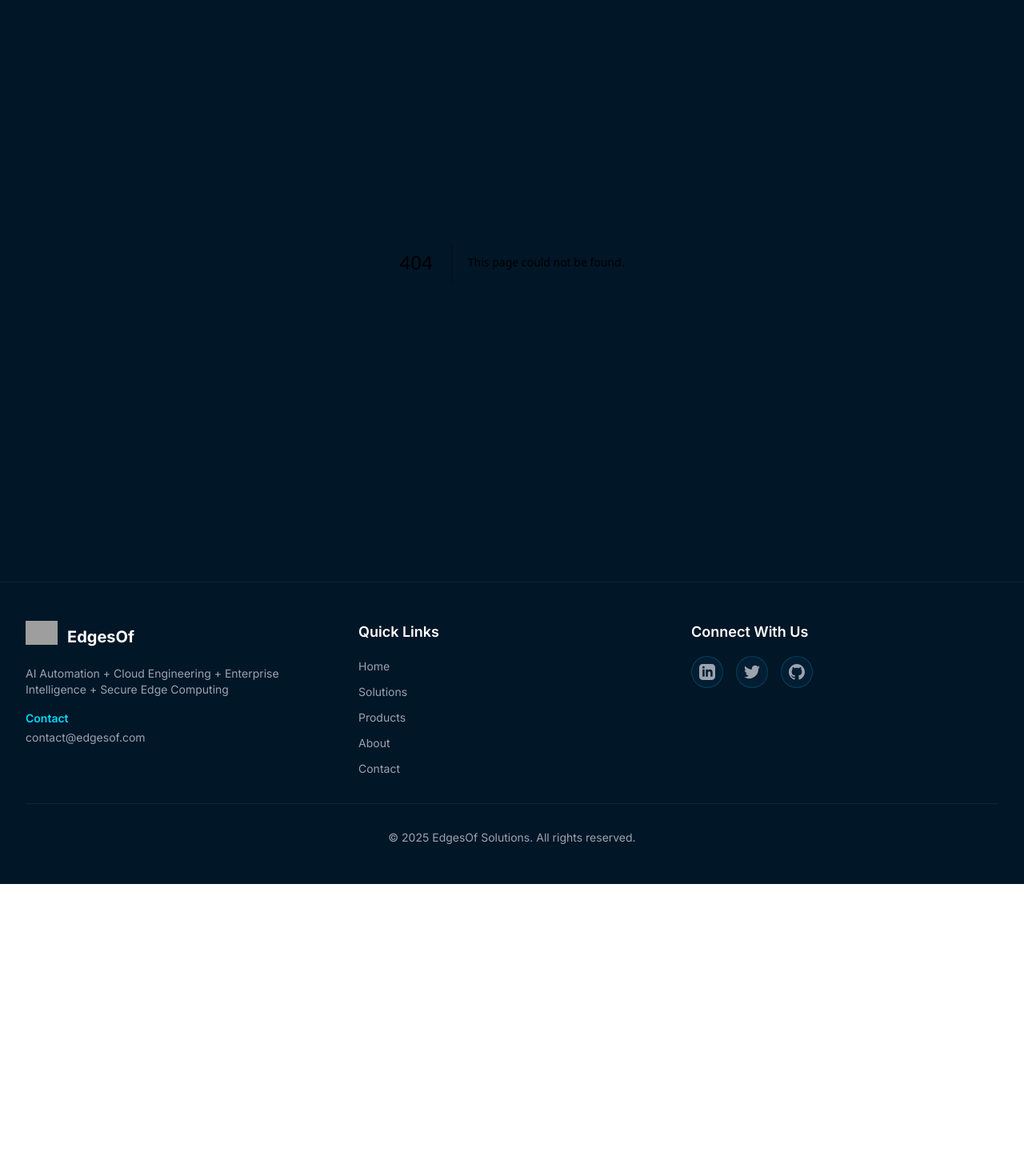
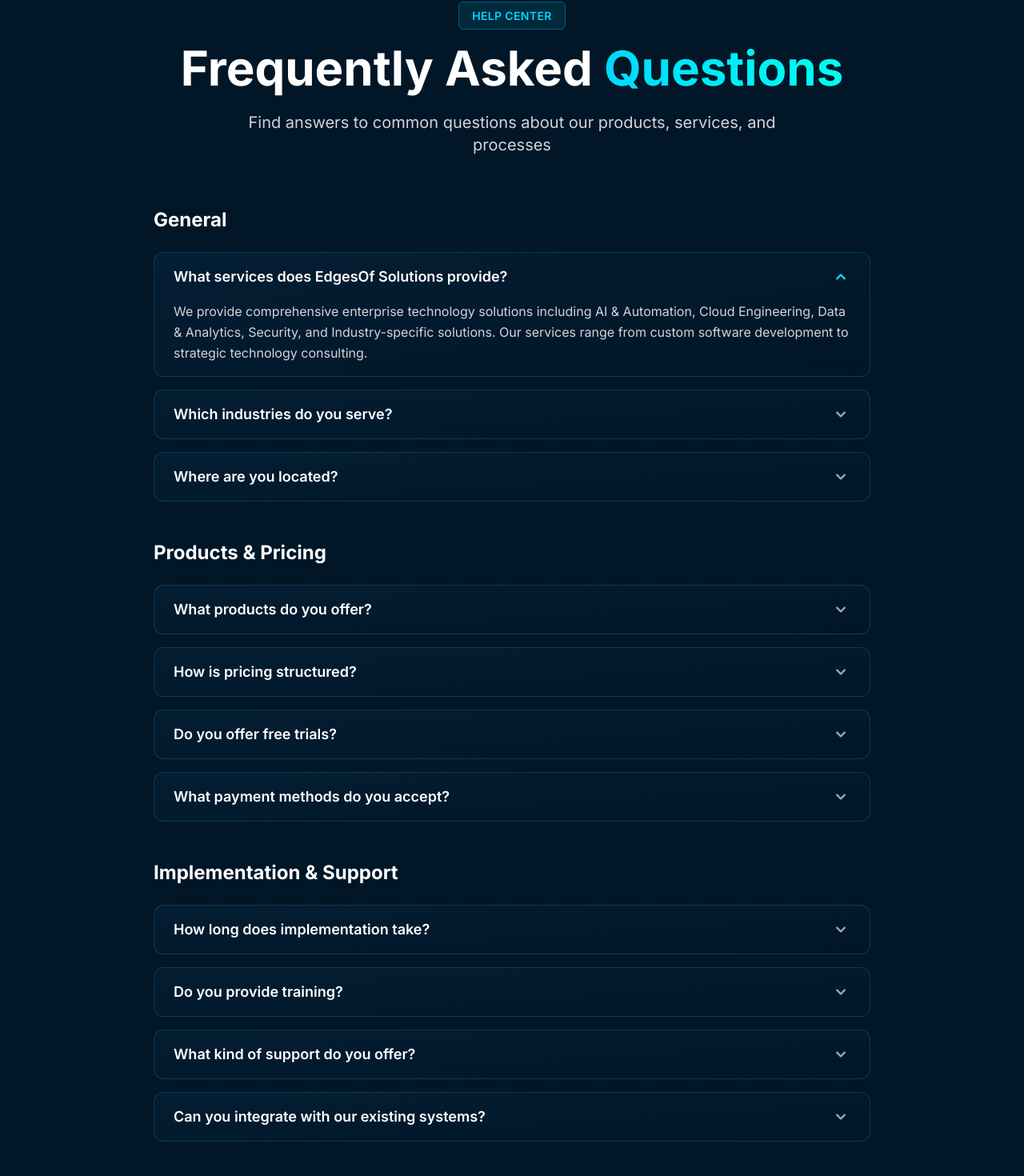
Before and after one commit to itvaibhav-jpg/edgesof-site, a Next.js app: page /faq in a window 1280 px wide. Before the commit this address had no page. Shown: the part 153-1623 px from the top of the page at 80% size. Before the commit the page ends 1258 px from the top, so only its background shows below. Built offline with nearby package versions, Linux system fonts and the light colour scheme; grey boxes are pictures that could not be loaded.

Commit message:
Create comprehensive FAQ page

```diff
--- /dev/null
+++ b/app/faq/page.tsx
@@ -0,0 +1,190 @@
+'use client';
+
+import { useState } from 'react';
+import { HiChevronDown, HiChevronUp } from 'react-icons/hi';
+
+export default function FAQ() {
+  const [openIndex, setOpenIndex] = useState<number | null>(0);
+
+  const categories = [
+    {
+      name: 'General',
+      faqs: [
+        {
+          question: 'What services does EdgesOf Solutions provide?',
+          answer: 'We provide comprehensive enterprise technology solutions including AI & Automation, Cloud Engineering, Data & Analytics, Security, and Industry-specific solutions. Our services range from custom software development to strategic technology consulting.',
+        },
+        {
+          question: 'Which industries do you serve?',
+          answer: 'We serve Healthcare, Finance, Logistics, Retail, Manufacturing, and Technology sectors. Our solutions are tailored to meet the unique challenges and compliance requirements of each industry.',
+        },
+        {
+          question: 'Where are you located?',
+          answer: 'We are headquartered in Bangalore, India, with remote teams serving clients globally across North America, Europe, and Asia-Pacific regions.',
+        },
+      ],
+    },
+    {
+      name: 'Products & Pricing',
+      faqs: [
+        {
+          question: 'What products do you offer?',
+          answer: 'We offer 6 enterprise-grade products: EdgeFlow AI (automation), EdgeCloud OS (cloud orchestration), EdgeHealth EMR (healthcare), EdgeCRM Pro (CRM/ERP), EdgeDashboard Pro (analytics), and EdgeSecure (security platform).',
+        },
+        {
+          question: 'How is pricing structured?',
+          answer: 'Our products start from $499/month to $1,499/month for standard plans. Enterprise custom pricing is available for large organizations with specific requirements. All plans include 24/7 support and regular updates.',
+        },
+        {
+          question: 'Do you offer free trials?',
+          answer: 'Yes, we offer 14-day free trials for all our products. No credit card required. You can schedule a demo to see the product in action before starting your trial.',
+        },
+        {
+          question: 'What payment methods do you accept?',
+          answer: 'We accept all major credit cards, debit cards, and bank transfers through Stripe and Razorpay. For enterprise clients, we also offer invoice-based billing with NET 30 terms.',
+        },
+      ],
+    },
+    {
+      name: 'Implementation & Support',
+      faqs: [
+        {
+          question: 'How long does implementation take?',
+          answer: 'Implementation timelines vary by product and customization needs. Standard implementations take 2-4 weeks, while complex enterprise deployments may take 8-12 weeks. We provide dedicated implementation support throughout.',
+        },
+        {
+          question: 'Do you provide training?',
+          answer: 'Yes, we provide comprehensive training for all our products including documentation, video tutorials, live training sessions, and ongoing support. Training is included in all plans.',
+        },
+        {
+          question: 'What kind of support do you offer?',
+          answer: 'We offer 24/7 email and chat support for all plans. Premium plans include phone support and dedicated account managers. Enterprise clients get priority support with guaranteed response times.',
+        },
+        {
+          question: 'Can you integrate with our existing systems?',
+          answer: 'Yes, we support integration with 100+ enterprise applications including Salesforce, SAP, Zoho, Microsoft 365, Google Workspace, and custom APIs. Our team can build custom integrations as needed.',
+        },
+      ],
+    },
+    {
+      name: 'Security & Compliance',
+      faqs: [
+        {
+          question: 'Is my data secure?',
+          answer: 'Yes, we implement enterprise-grade security including encryption at rest and in transit, regular security audits, and compliance with SOC 2, GDPR, and HIPAA standards. All data is stored in secure, redundant data centers.',
+        },
+        {
+          question: 'Are you HIPAA compliant?',
+          answer: 'Yes, our healthcare products (EdgeHealth EMR) are fully HIPAA compliant. We sign Business Associate Agreements (BAA) with healthcare clients and maintain strict compliance protocols.',
+        },
+        {
+          question: 'Where is data stored?',
+          answer: 'Data is stored in secure cloud infrastructure (AWS/Azure/GCP) in your region of choice. We offer data residency options to meet local compliance requirements.',
+        },
+        {
+          question: 'Do you perform security audits?',
+          answer: 'Yes, we conduct regular security audits, penetration testing, and vulnerability assessments. We are SOC 2 Type II certified and undergo annual third-party security audits.',
+        },
+      ],
+    },
+    {
+      name: 'Custom Development',
+      faqs: [
+        {
+          question: 'Do you build custom solutions?',
+          answer: 'Yes, we specialize in custom enterprise software development. Our team can build tailored solutions from scratch or customize our existing products to meet your specific requirements.',
+        },
+        {
+          question: 'What is your development process?',
+          answer: 'We follow Agile methodology with 2-week sprints. You get regular demos, progress updates, and can provide feedback throughout the development process. We ensure complete transparency and collaboration.',
+        },
+        {
+          question: 'Can I hire your team for dedicated projects?',
+          answer: 'Yes, we offer dedicated team models where you can hire our developers, designers, and project managers on a monthly basis. This is ideal for long-term projects requiring ongoing development.',
+        },
+        {
+          question: 'What technologies do you work with?',
+          answer: 'We work with modern tech stacks including React, Node.js, Python, AWS, Azure, GCP, Kubernetes, TensorFlow, and more. Our team stays updated with the latest technologies and best practices.',
+        },
+      ],
+    },
+  ];
+
+  return (
+    <div className="min-h-screen py-20 px-4 sm:px-6 lg:px-8">
+      <div className="max-w-4xl mx-auto">
+        {/* Header */}
+        <div className="text-center mb-16 space-y-6">
+          <div className="inline-block">
+            <span className="px-4 py-2 bg-cyan-glow/10 border border-cyan-glow/30 rounded-md text-cyan-glow text-sm font-semibold uppercase tracking-wide">
+              Help Center
+            </span>
+          </div>
+          <h1 className="text-5xl sm:text-6xl font-bold">
+            <span className="text-white">Frequently Asked </span>
+            <span className="text-gradient">Questions</span>
+          </h1>
+          <p className="text-xl text-gray-300 max-w-2xl mx-auto">
+            Find answers to common questions about our products, services, and processes
+          </p>
+        </div>
+
+        {/* FAQ Categories */}
+        <div className="space-y-12">
+          {categories.map((category, categoryIndex) => (
+            <div key={categoryIndex}>
+              <h2 className="text-2xl font-bold text-white mb-6">{category.name}</h2>
+              <div className="space-y-4">
+                {category.faqs.map((faq, faqIndex) => {
+                  const globalIndex = categoryIndex * 100 + faqIndex;
+                  const isOpen = openIndex === globalIndex;
+
+                  return (
+                    <div
+                      key={faqIndex}
+                      className="cyber-card overflow-hidden"
+                    >
+                      <button
+                        onClick={() => setOpenIndex(isOpen ? null : globalIndex)}
+                        className="w-full px-6 py-4 flex items-center justify-between text-left hover:bg-white/5 transition-colors"
+                      >
+                        <span className="text-lg font-semibold text-white pr-4">
+                          {faq.question}
+                        </span>
+                        {isOpen ? (
+                          <HiChevronUp className="w-6 h-6 text-cyan-glow flex-shrink-0" />
+                        ) : (
+                          <HiChevronDown className="w-6 h-6 text-gray-400 flex-shrink-0" />
+                        )}
+                      </button>
+                      {isOpen && (
+                        <div className="px-6 pb-4">
+                          <p className="text-gray-300 leading-relaxed">
+                            {faq.answer}
+                          </p>
+                        </div>
+                      )}
+                    </div>
+                  );
+                })}
+              </div>
+            </div>
+          ))}
+        </div>
+
+        {/* Contact CTA */}
+        <div className="mt-16 text-center space-y-6 cyber-card p-12 bg-gradient-to-r from-cyan-glow/5 to-aqua-bright/5">
+          <h2 className="text-3xl font-bold text-white">
+            Still Have Questions?
+          </h2>
+          <p className="text-gray-300 text-lg">
+            Our team is here to help. Get in touch and we'll respond within 24 hours.
+          </p>
+          <a href="/contact" className="inline-block btn-primary">
+            Contact Support
+          </a>
+        </div>
+      </div>
+    </div>
+  );
+}
```
